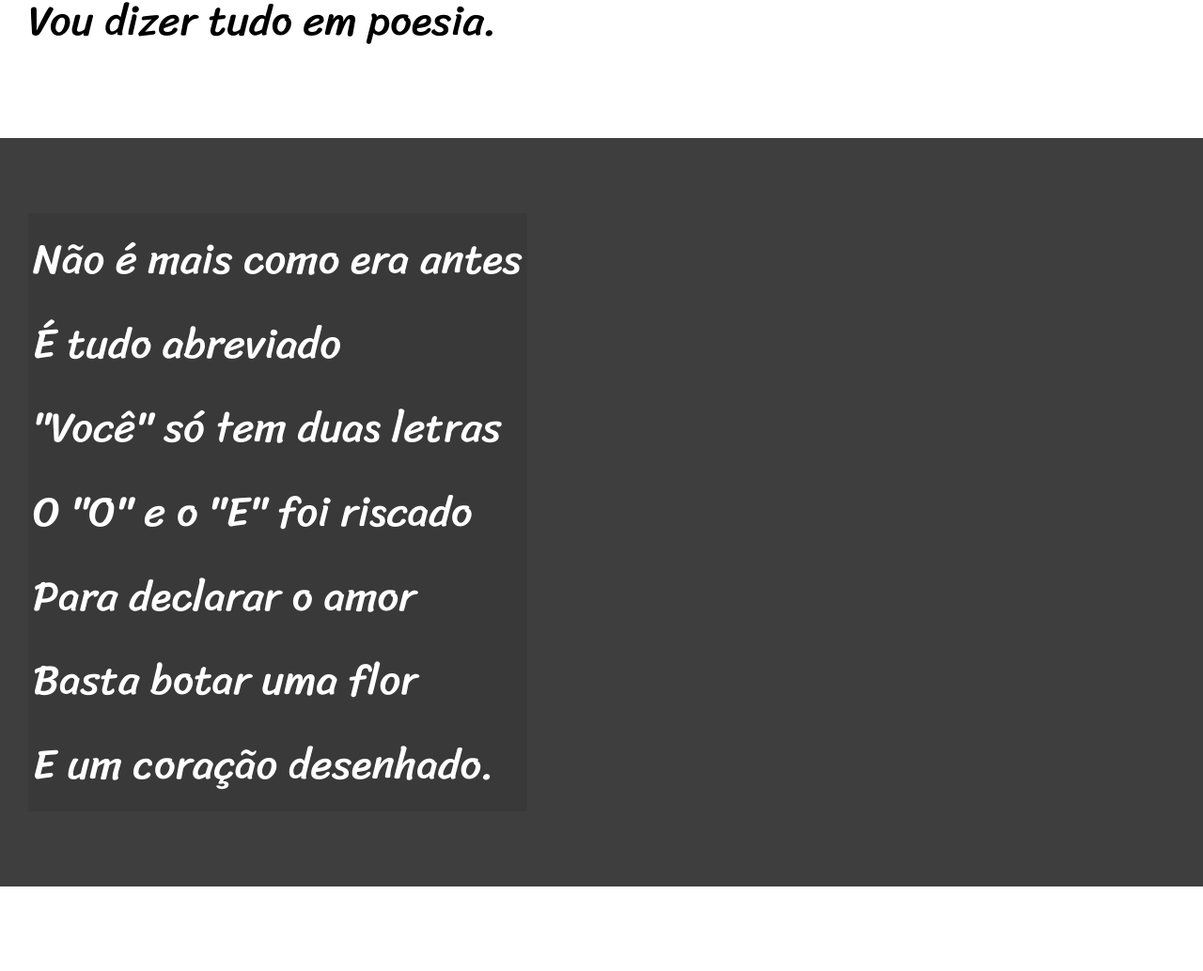
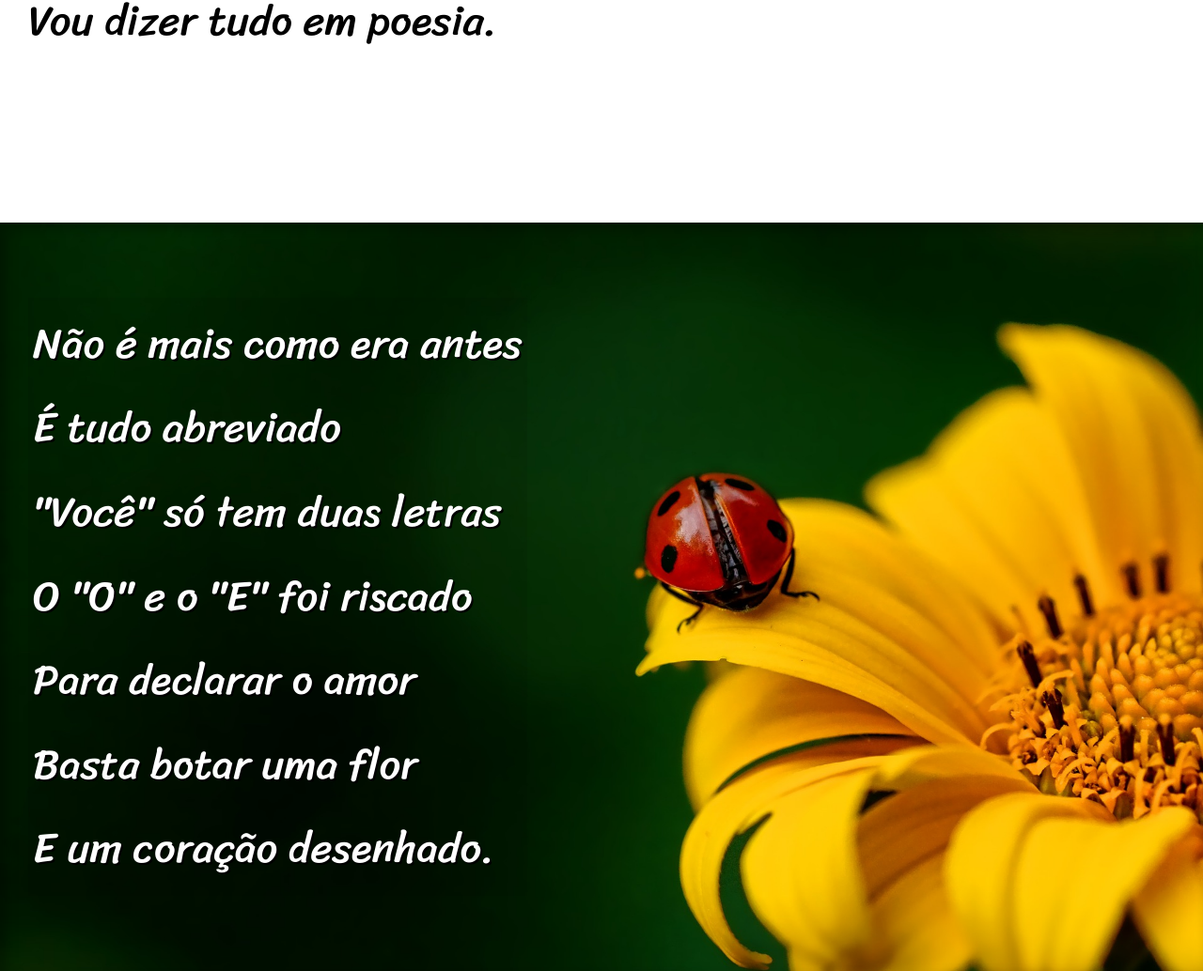
Before and after one commit to TalDoJulio/projeto-cordel, a plain HTML site: page pacote-d012/correcao/index.html in a window 1280 px wide. Shown: the part 900-1934 px from the top of the page at 94% size. Drawn offline with Linux system fonts and the light colour scheme.

Commit message:
terminado
efeito parallax e fim do desafio

```diff
--- a/pacote-d012/correcao/index.html
+++ b/pacote-d012/correcao/index.html
@@ -14,14 +14,14 @@
     <section class="normal">
         <p>Estou ficando cansado <br> Da tal tecnologia <br> Só se fala por e-mail <br> Mensagem curta e fria <br> Twitter e Facebook <br> Antes que eu caduque <br> Vou dizer tudo em poesia.</p>
     </section>
-    <section class="imagem">
+    <section class="imagem" id="img01">
         <p>Não é mais como era antes <br> É tudo abreviado <br> "Você" só tem duas letras <br> O "O" e o "E" foi riscado <br> Para declarar o amor <br> Basta botar uma flor <br> E um coração desenhado.</p>
     </section>
     <section class="normal">
         <p>Arroba agora não pesa <br> É parte de um endereço <br> Ponto final nem se usa <br> Ou vai até no começo <br> Agora é .com <br> Se o saite é muito bom <br> Ele vale um alto preço.</p>
         <p>Pra piorar a liguagem <br> O emoticom é um risco <br> Tem símbolo para tudo <br> Ponto e vírgula e um asterisco <br> Um beijo significa <br> Pra entender como fica <br> Decifre esse rabisco.</p>
     </section>
-    <section class="imagem">
+    <section class="imagem" id="img02">
         <p>Tenho saudade das cartas <br> Escritas com a própria mão <br> Mandava no mês de Junho <br> Só chegava no Verão <br> Mas matava a saudade <br> Era texto de verdade <br> Nas linhas do coração.</p>
     </section>
     <section class="normal">
--- a/pacote-d012/correcao/style.css
+++ b/pacote-d012/correcao/style.css
@@ -47,6 +47,9 @@ section {
     font-family: var(--fonte3);
     font-size: 3.5vw;
 }
+section > p {
+    padding-bottom: 2em;
+}
 section.normal {
     background-color: white;
     color: black;
@@ -54,13 +57,25 @@ section.normal {
 section.imagem {
     background-color: rgba(0, 0, 0, 0.514);
     color: white;
+    box-shadow: inset 6px 6px 13px 0px rgba(0, 0, 0, 0.315);
+    background-attachment: fixed;
 }
 section.imagem > p {
     display: inline-block;
+    padding: 5px;
     background-color: rgba(0, 0, 0, 0.082);
     padding: 5px;
+    text-shadow: 2px 2px 0px black;
 }
-
+section#img01 {
+    background-image: url('../imagens/background001.jpg');
+    background-position: right center;
+    background-size: cover;
+}
+section#img02 {
+    background-image: url('../imagens/background002.jpg');
+    background-size: cover;
+}
 
 footer {
     background-color: black;
```
